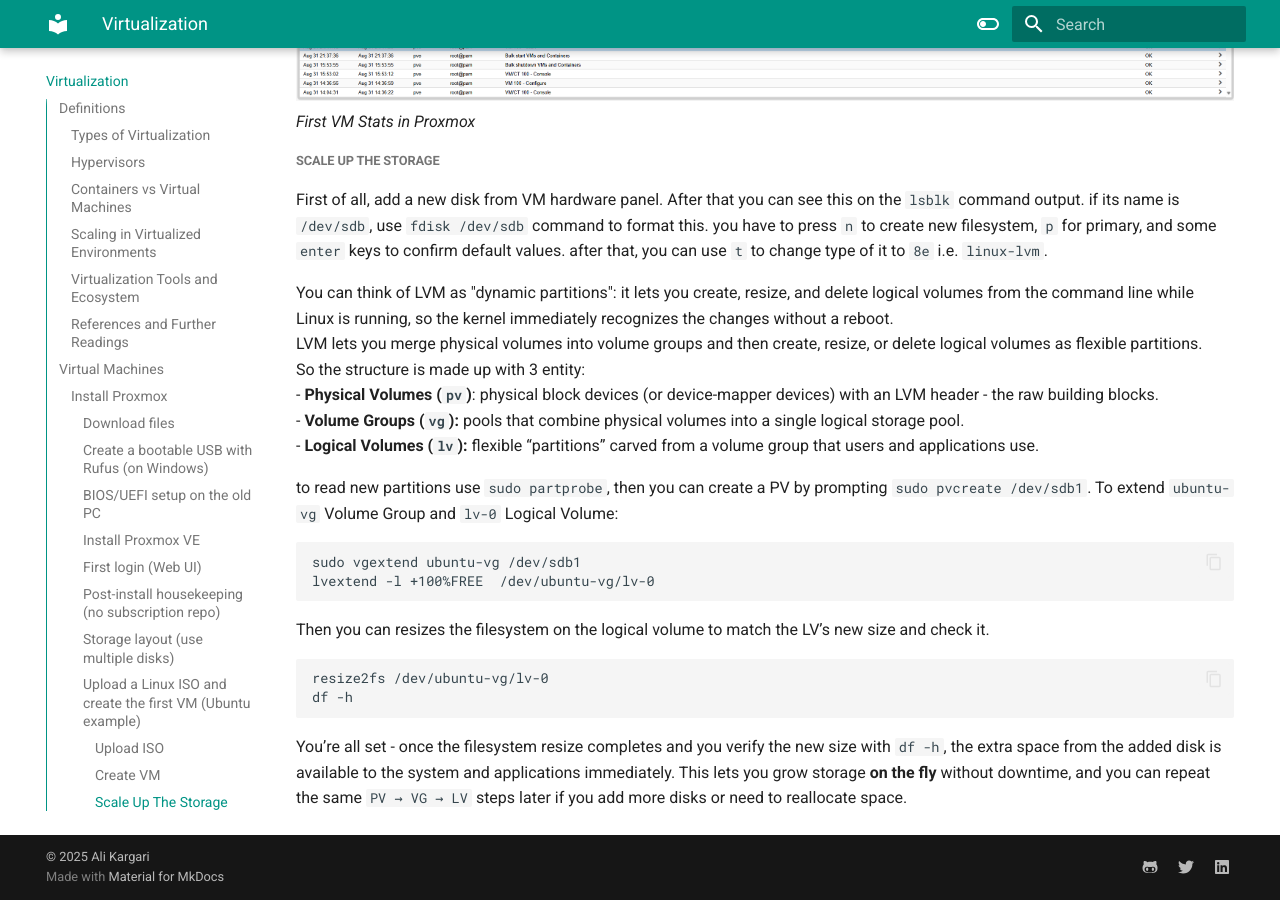
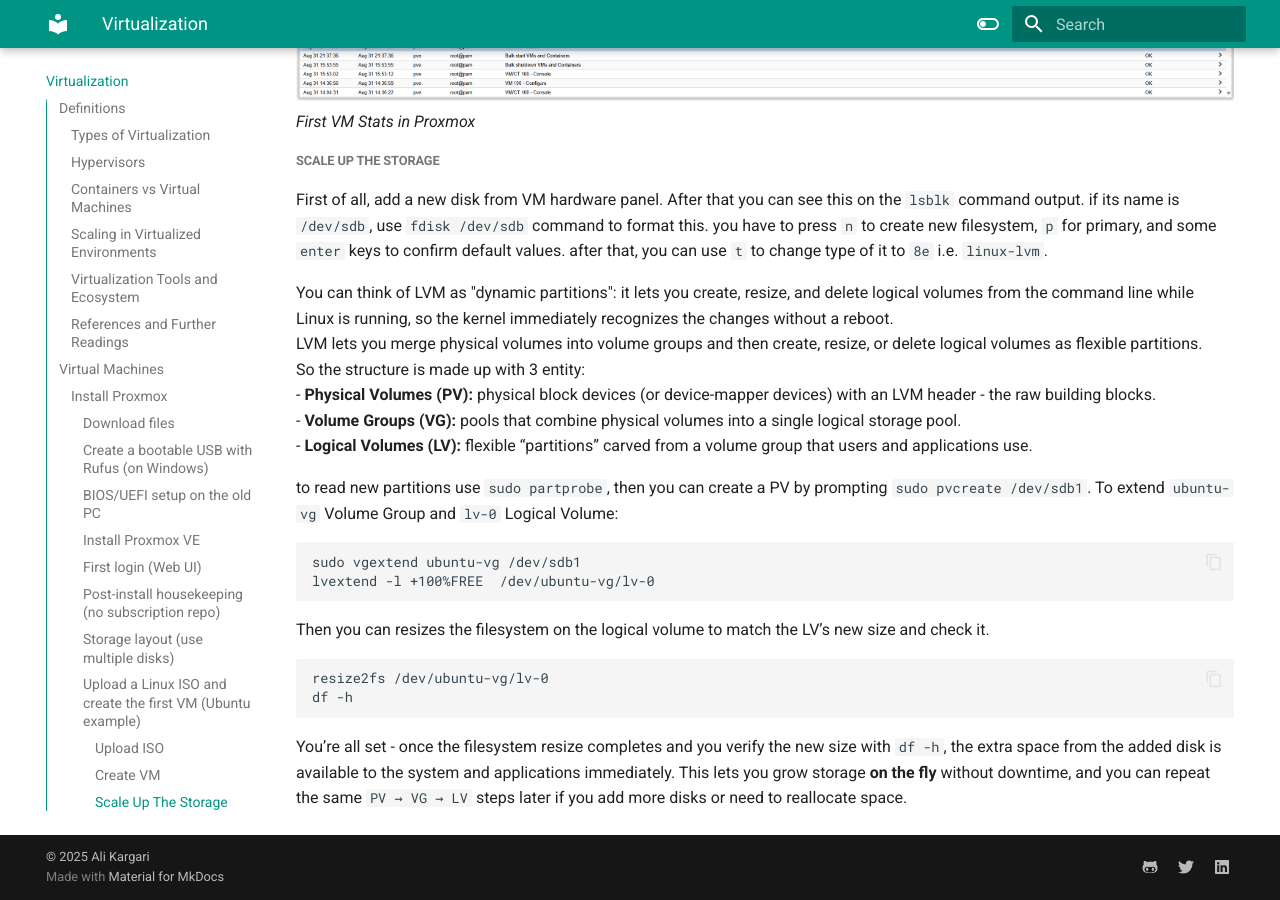
Before and after one commit to Ali78k/NetDev-Logs, an MkDocs documentation site: the page built from docs/Virtualization.md, in a window 1280 px wide and 900 px high, scrolled down 6909 px. Built offline with MkDocs 1.6.1 and Material for MkDocs 9.7.7, drawn with Linux system fonts in a browser that asks for light colours.

Commit message:
fix: typos

````diff
--- a/docs/Virtualization.md
+++ b/docs/Virtualization.md
@@ -174,7 +174,7 @@ Create VM (top-right).
 - **General:** Name it (e.g., ubuntu01).
 - **OS:** Select the uploaded ISO.
 - **System:** Keep defaults (BIOS SeaBIOS is fine for old PCs).
--  **Hard Disk:** SCSI, on local-lvm, size e.g., 40 GB.
+- **Hard Disk:** SCSI, on local-lvm, size e.g., 40 GB.
 - **CPU:** Host type, 2 cores.
 - **Memory:** 4096 MB (4 GB).
 - **Network:** Bridge vmbr0; Model VirtIO (paravirtualized).
@@ -204,9 +204,9 @@ First of all, add a new disk from VM hardware panel. After that you can see this
 You can think of LVM as "dynamic partitions": it lets you create, resize, and delete logical volumes from the command line while Linux is running, so the kernel immediately recognizes the changes without a reboot.
 LVM lets you merge physical volumes into volume groups and then create, resize, or delete logical volumes as flexible partitions.
 So the structure is made up with 3 entity:
-- **Physical Volumes (`pv`)**: physical block devices (or device-mapper devices) with an LVM header - the raw building blocks.
-- **Volume Groups (`vg`):** pools that combine physical volumes into a single logical storage pool.
-- **Logical Volumes (`lv`):** flexible “partitions” carved from a volume group that users and applications use.
+- **Physical Volumes (PV):** physical block devices (or device-mapper devices) with an LVM header - the raw building blocks.
+- **Volume Groups (VG):** pools that combine physical volumes into a single logical storage pool.
+- **Logical Volumes (LV):** flexible “partitions” carved from a volume group that users and applications use.
 
 to read new partitions use `sudo partprobe`, then you can create a PV by prompting `sudo pvcreate /dev/sdb1`. To extend `ubuntu-vg` Volume Group and `lv-0` Logical Volume:
 ```
````
